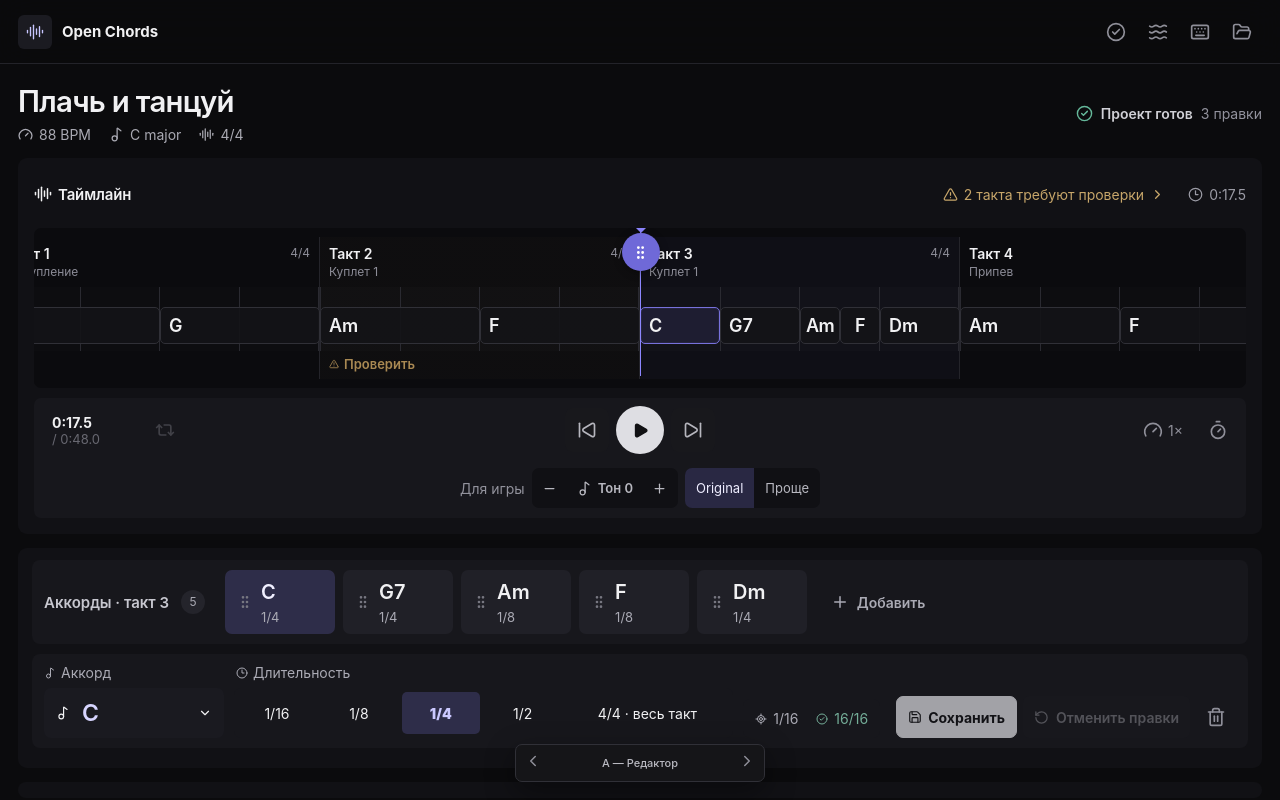
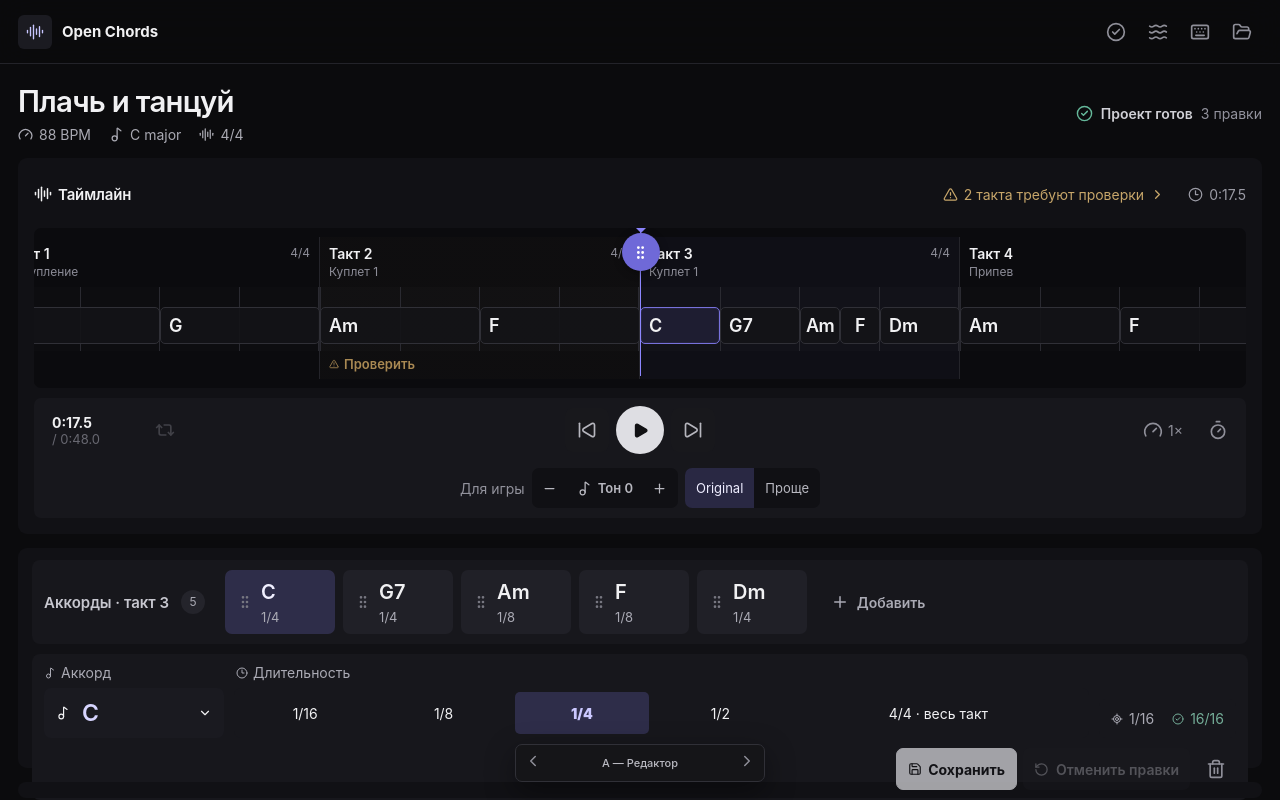
Before and after one commit to qisoft/open-chords, a React (Vite) app in the folder prototypes/workspace-ux/: page / in a window 1280 px wide. Built offline with nearby package versions, Linux system fonts and the light colour scheme.

Commit message:
Prevent editor actions overlapping validation

```diff
--- a/prototypes/workspace-ux/src/styles.css
+++ b/prototypes/workspace-ux/src/styles.css
@@ -728,9 +728,9 @@ html, body, #root { height: 100%; }
 .variant-a .inspector form {
   grid-area: form;
   display: grid;
-  grid-template-columns: minmax(0, 1fr) auto;
+  grid-template-columns: minmax(0, 1fr);
   align-items: end;
-  gap: 16px;
+  gap: 10px;
   border-radius: 8px;
   background: #17171c;
   padding: 10px 12px;
@@ -744,7 +744,7 @@ html, body, #root { height: 100%; }
 }
 .variant-a .inspector .chord-control { display: grid; gap: 7px; min-width: 0; }
 .variant-a .inspector .chord-control-label { display: inline-flex; align-items: center; gap: 5px; color: #aaaab4; font-size: 14px; }
-.variant-a .inspector .button-pair { justify-content: flex-end; padding: 0; flex-wrap: nowrap; }
+.variant-a .inspector .button-pair { grid-column: 1; justify-content: flex-end; padding: 0; flex-wrap: nowrap; }
 .variant-a .inspector .review-status {
   grid-area: review;
   display: flex;
```
